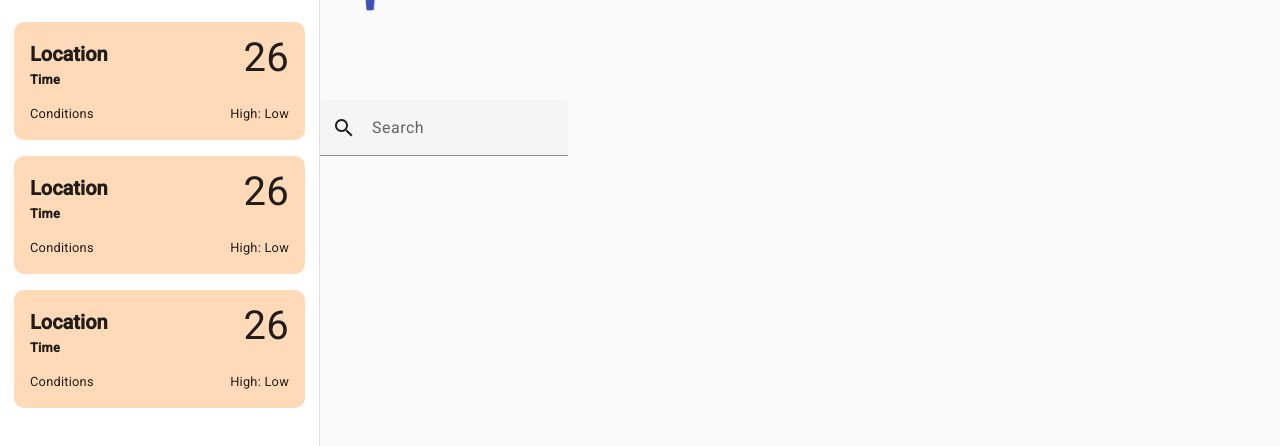
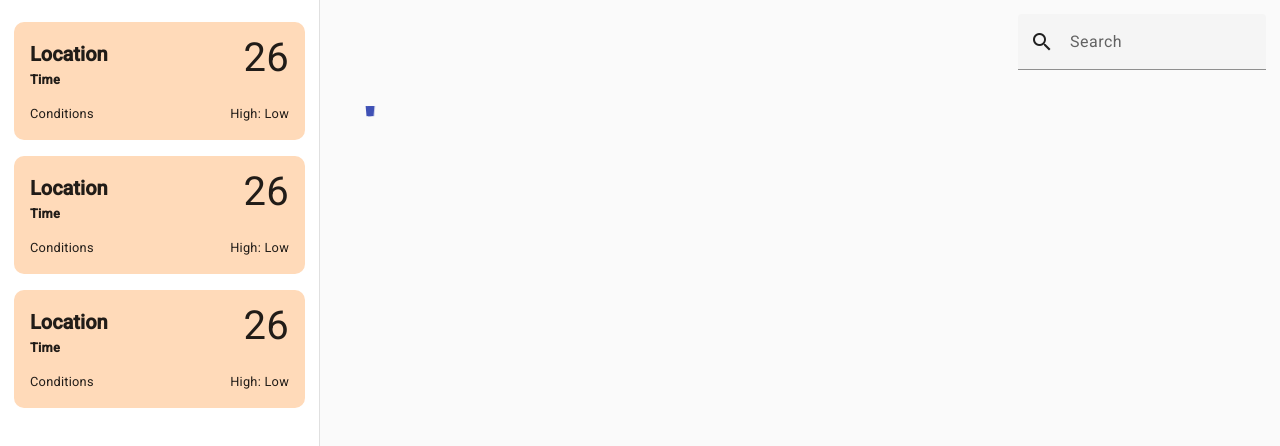
Before and after one commit to markfrias/ng-weather, an Angular app: page / in a window 1280 px wide. Shown: the top 446 px of the page. Built offline with nearby package versions, Linux system fonts and the light colour scheme; no server answers.

Commit message:
Polish search bar layout

```diff
--- a/src/app/app.component.html
+++ b/src/app/app.component.html
@@ -5,13 +5,17 @@
     </mat-sidenav>
 
     <mat-sidenav-content>
+      <div class="top-bar">
+        <div class="search-box">
+          <mat-form-field appearance="fill" class="search-input">
+            <input matInput placeholder="Search" type="search" />
+            <mat-icon matIconPrefix>search</mat-icon>
+          </mat-form-field>
+        </div>
+      </div>
       <div class="main-view">
         <app-headline [weather]="weather"></app-headline>
       </div>
-      <mat-form-field appearance="fill">
-        <input matInput placeholder="Search" type="search" />
-        <mat-icon matIconPrefix>search</mat-icon>
-      </mat-form-field>
     </mat-sidenav-content>
   </mat-sidenav-container>
 
--- a/src/app/app.component.scss
+++ b/src/app/app.component.scss
@@ -12,11 +12,20 @@ mat-sidenav {
 }
 
 mat-sidenav-content {
-  width: 100%;
+  width: auto;
+  min-width: auto;
+  max-width: auto;
+  //overflow: hidden;
 }
 
 .mat-drawer-container {
   width: 100%;
+}
+
+.top-bar {
+  display: flex;
+  justify-content: flex-end;
+  padding: 1em;
 }
 
 .mobile-sidenav {
```
